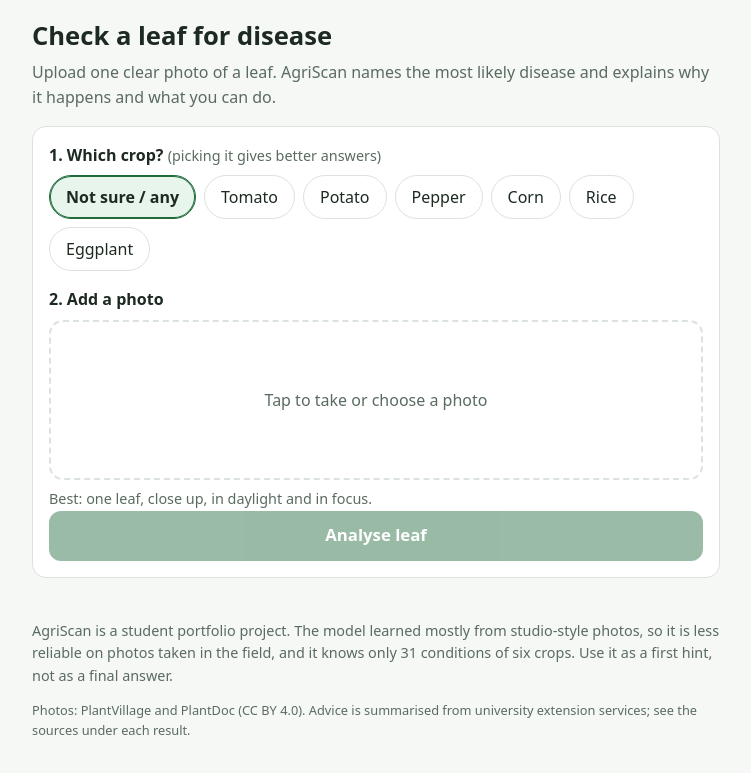
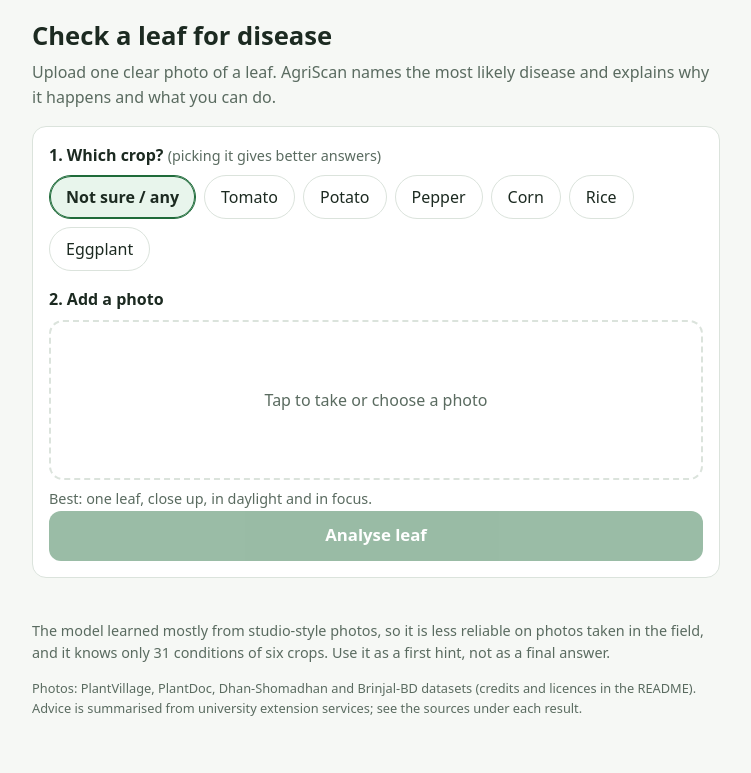
Before and after one commit to SalfiSalehin/agriscan, a plain HTML site: page app/static/index.html in a window 1280 px wide. Shown: the part 61-834 px from the top of the page, without its empty margins (264-1015 px from the left). Drawn offline with Linux system fonts and the light colour scheme.

Commit message:
Some things edited

```diff
--- a/app/static/app.js
+++ b/app/static/app.js
@@ -13,8 +13,8 @@ const STR = {
     analyse: "Analyse leaf",
     analysing: "Analysing…",
     auto: "Not sure / any",
-    footer: "AgriScan is a student portfolio project. The model learned mostly from studio-style photos, so it is less reliable on photos taken in the field, and it knows only 31 conditions of six crops. Use it as a first hint, not as a final answer.",
-    credits: "Photos: PlantVillage and PlantDoc (CC BY 4.0). Advice is summarised from university extension services; see the sources under each result.",
+    footer: "The model learned mostly from studio-style photos, so it is less reliable on photos taken in the field, and it knows only 31 conditions of six crops. Use it as a first hint, not as a final answer.",
+    credits: "Photos: PlantVillage, PlantDoc, Dhan-Shomadhan and Brinjal-BD datasets (credits and licences in the README). Advice is summarised from university extension services; see the sources under each result.",
     possible: "Most likely",
     healthyBadge: "No known disease seen",
     unsureBadge: "Not sure",
@@ -75,8 +75,8 @@ const STR = {
     analyse: "পাতা বিশ্লেষণ করুন",
     analysing: "বিশ্লেষণ চলছে…",
     auto: "নিশ্চিত নই / যেকোনো",
-    footer: "AgriScan একটি শিক্ষার্থীর পোর্টফোলিও প্রকল্প। মডেলটি বেশিরভাগ স্টুডিও-ধাঁচের ছবি থেকে শিখেছে, তাই মাঠে তোলা ছবিতে এটি কম নির্ভরযোগ্য, আর এটি ছয়টি ফসলের মাত্র ৩১টি অবস্থা চেনে। একে প্রথম ইঙ্গিত হিসেবে ব্যবহার করুন, চূড়ান্ত উত্তর হিসেবে নয়।",
-    credits: "ছবি: PlantVillage ও PlantDoc (CC BY 4.0)। পরামর্শ বিশ্ববিদ্যালয়-ভিত্তিক কৃষি সম্প্রসারণ সংস্থার তথ্য থেকে সংক্ষেপে নেওয়া; প্রতিটি ফলাফলের নিচে সূত্র দেখুন।",
+    footer: "মডেলটি বেশিরভাগ স্টুডিও-ধাঁচের ছবি থেকে শিখেছে, তাই মাঠে তোলা ছবিতে এটি কম নির্ভরযোগ্য, আর এটি ছয়টি ফসলের মাত্র ৩১টি অবস্থা চেনে। একে প্রথম ইঙ্গিত হিসেবে ব্যবহার করুন, চূড়ান্ত উত্তর হিসেবে নয়।",
+    credits: "ছবি: PlantVillage, PlantDoc, Dhan-Shomadhan ও Brinjal-BD ডেটাসেট (সূত্র ও লাইসেন্স README-তে)। পরামর্শ বিশ্ববিদ্যালয়-ভিত্তিক কৃষি সম্প্রসারণ সংস্থার তথ্য থেকে সংক্ষেপে নেওয়া; প্রতিটি ফলাফলের নিচে সূত্র দেখুন।",
     possible: "সবচেয়ে সম্ভাব্য",
     healthyBadge: "জানা কোনো রোগ দেখা যায়নি",
     unsureBadge: "নিশ্চিত নয়",
--- a/app/static/index.html
+++ b/app/static/index.html
@@ -50,8 +50,8 @@
   </main>
 
   <footer class="wrap foot">
-    <p data-i18n="footer">AgriScan is a student portfolio project. The model learned mostly from studio-style photos, so it is less reliable on photos taken in the field, and it knows only 31 conditions of six crops. Use it as a first hint, not as a final answer.</p>
-    <p class="small" data-i18n="credits">Photos: PlantVillage and PlantDoc (CC BY 4.0). Advice is summarised from university extension services; see the sources under each result.</p>
+    <p data-i18n="footer">The model learned mostly from studio-style photos, so it is less reliable on photos taken in the field, and it knows only 31 conditions of six crops. Use it as a first hint, not as a final answer.</p>
+    <p class="small" data-i18n="credits">Photos: PlantVillage, PlantDoc, Dhan-Shomadhan and Brinjal-BD datasets (credits and licences in the README). Advice is summarised from university extension services; see the sources under each result.</p>
   </footer>
 </body>
 </html>
```
Also changed, not shown: 1 other file.
